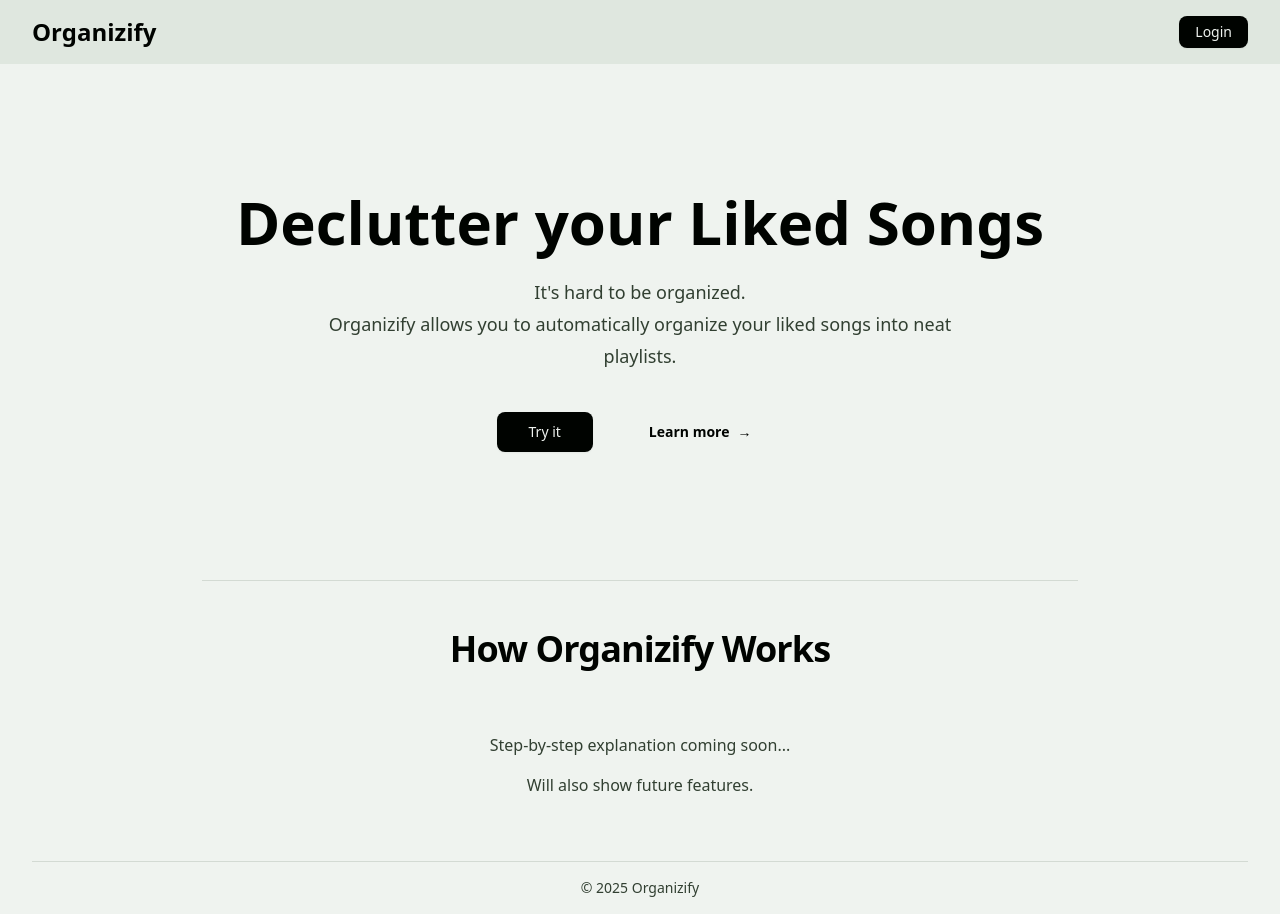
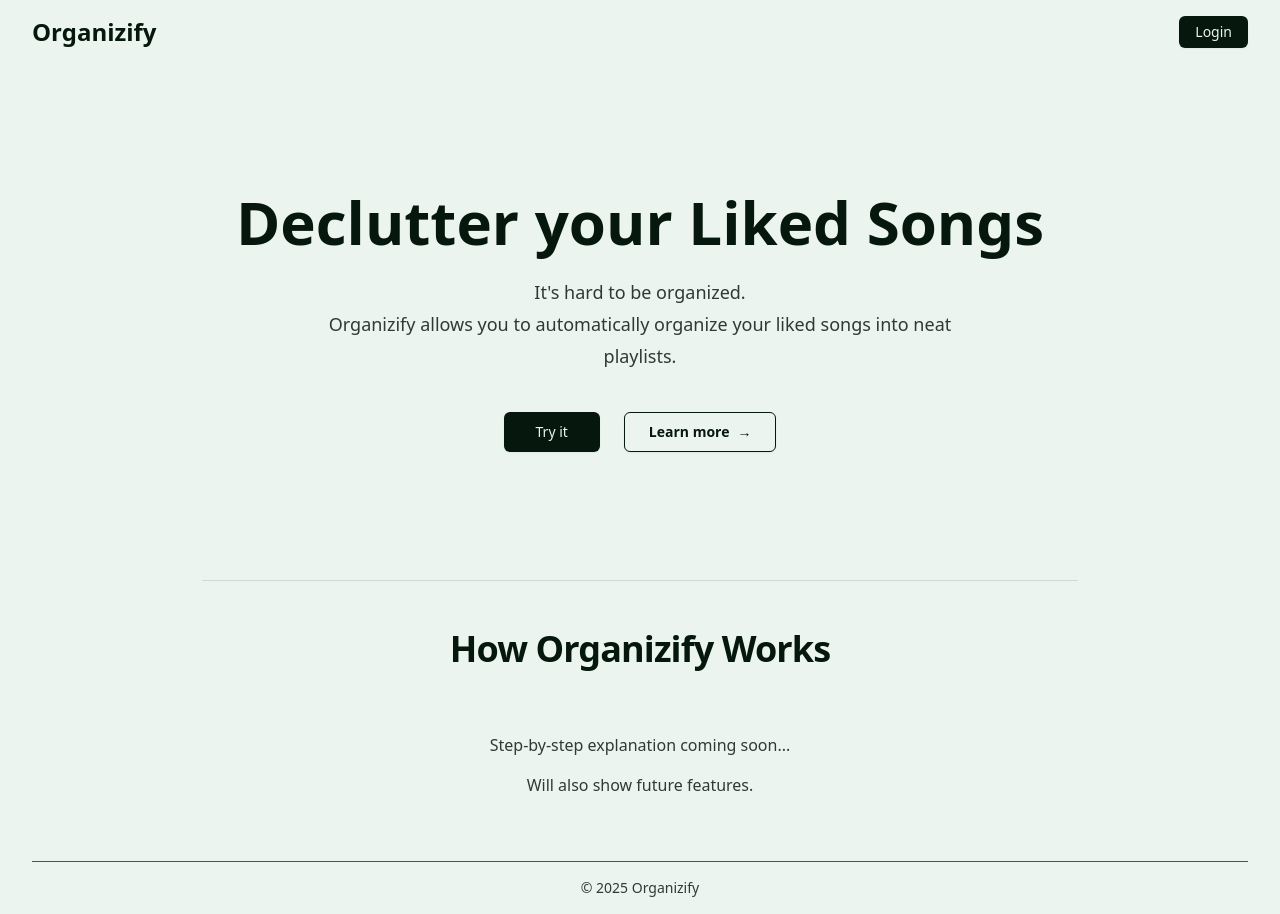
Before and after one commit to andrefmonteiro/organizify, a Nuxt app: page / in a window 1280 px wide. Built offline with nearby package versions, Linux system fonts and the light colour scheme; no server answers.

Commit message:
color adjustments

```diff
--- a/assets/css/tailwind.css
+++ b/assets/css/tailwind.css
@@ -1,125 +1,42 @@
 @import "tailwindcss";
-@import "tw-animate-css";
+@theme {
+	--color-surface-default: oklch(0.9587 0.0124 157);
+	--color-surface-muted: oklch(87.745% 0.01182 154.075);
 
-@custom-variant dark (&:is(.dark *));
+	--color-text-primary: oklch(0.1893 0.0335 155.37);
+	--color-text-secondary: oklch(33.627% 0.01801 161.55);
+	--color-text-tertiary: oklch(42.909% 0.02001 156.405);
 
-@theme inline {
-  --color-background: var(--background);
-  --color-foreground: var(--foreground);
-  --color-card: var(--card);
-  --color-card-foreground: var(--card-foreground);
-  --color-popover: var(--popover);
-  --color-popover-foreground: var(--popover-foreground);
-  --color-primary: var(--primary);
-  --color-primary-foreground: var(--primary-foreground);
-  --color-secondary: var(--secondary);
-  --color-secondary-foreground: var(--secondary-foreground);
-  --color-muted: var(--muted);
-  --color-muted-foreground: var(--muted-foreground);
-  --color-accent: var(--accent);
-  --color-accent-foreground: var(--accent-foreground);
-  --color-destructive: var(--destructive);
-  --color-destructive-foreground: var(--destructive-foreground);
-  --color-border: var(--border);
-  --color-input: var(--input);
-  --color-ring: var(--ring);
-  --color-chart-1: var(--chart-1);
-  --color-chart-2: var(--chart-2);
-  --color-chart-3: var(--chart-3);
-  --color-chart-4: var(--chart-4);
-  --color-chart-5: var(--chart-5);
-  --radius-sm: calc(var(--radius) - 4px);
-  --radius-md: calc(var(--radius) - 2px);
-  --radius-lg: var(--radius);
-  --radius-xl: calc(var(--radius) + 4px);
-  --color-sidebar: var(--sidebar);
-  --color-sidebar-foreground: var(--sidebar-foreground);
-  --color-sidebar-primary: var(--sidebar-primary);
-  --color-sidebar-primary-foreground: var(--sidebar-primary-foreground);
-  --color-sidebar-accent: var(--sidebar-accent);
-  --color-sidebar-accent-foreground: var(--sidebar-accent-foreground);
-  --color-sidebar-border: var(--sidebar-border);
-  --color-sidebar-ring: var(--sidebar-ring);
+	--color-background: var(--color-surface-default);
+	--color-card: var(--color-surface-default);
+	--color-popover: var(--color-surface-default);
+	--color-secondary: var(--color-surface-default);
+
+	--color-foreground: var(--color-text-primary);
+	--color-card-foreground: var(--color-text-primary);
+	--color-popover-foreground: var(--color-text-primary);
+	--color-secondary-foreground: var(--color-text-primary);
+
+	--color-muted-foreground: var(--color-text-secondary);
+
+	--color-border: var(--color-text-tertiary);
+	--color-ring: var(--color-text-secondary);
+
+	--color-primary: var(--color-text-primary);
+	--color-primary-foreground: var(--color-surface-default);
+
+	--color-accent: var(--color-surface-muted);
+	--color-accent-foreground: var(--color-text-primary);
+
+	--color-destructive: rgb(239 68 68);
+	--color-destructive-foreground: var(--color-surface-default);
 }
+/*
+* {
+	@apply border border-blue-500
+}
+*/
 
-:root {
-	--background: oklch(0.96 0.008 145);
-	--foreground: oklch(0.08 0.04 145);
-	--card: oklch(0.94 0.012 145);
-	--card-foreground: oklch(0.08 0.04 145);
-	--popover: oklch(0.96 0.008 145);
-	--popover-foreground: oklch(0.08 0.04 145);
-	--primary: oklch(0.08 0.04 145);
-	--primary-foreground: oklch(0.96 0.008 145);
-	--secondary: oklch(0.92 0.015 145);
-	--secondary-foreground: oklch(0.15 0.035 145);
-	--muted: oklch(0.92 0.015 145);
-	--muted-foreground: oklch(0.35 0.03 145);
-	--accent: oklch(0.92 0.015 145);
-	--accent-foreground: oklch(0.15 0.035 145);
-	--destructive: oklch(0.577 0.245 27.325);
-	--destructive-foreground: oklch(0.577 0.245 27.325);
-	--border: oklch(0.88 0.012 145);
-	--input: oklch(0.88 0.012 145);
-	--ring: oklch(0.25 0.035 145);
-	--chart-1: oklch(0.646 0.222 41.116);
-	--chart-2: oklch(0.6 0.118 184.704);
-	--chart-3: oklch(0.398 0.07 227.392);
-	--chart-4: oklch(0.828 0.189 84.429);
-	--chart-5: oklch(0.769 0.188 70.08);
-	--radius: 0.625rem;
-	--sidebar: oklch(0.94 0.012 145);
-	--sidebar-foreground: oklch(0.08 0.04 145);
-	--sidebar-primary: oklch(0.08 0.04 145);
-	--sidebar-primary-foreground: oklch(0.96 0.008 145);
-	--sidebar-accent: oklch(0.92 0.015 145);
-	--sidebar-accent-foreground: oklch(0.15 0.035 145);
-	--sidebar-border: oklch(0.88 0.012 145);
-	--sidebar-ring: oklch(0.25 0.035 145);
-  }
-
-  .dark {
-	--background: oklch(0.08 0.04 145);
-	--foreground: oklch(0.96 0.008 145);
-	--card: oklch(0.12 0.04 145);
-	--card-foreground: oklch(0.96 0.008 145);
-	--popover: oklch(0.08 0.04 145);
-	--popover-foreground: oklch(0.96 0.008 145);
-	--primary: oklch(0.96 0.008 145);
-	--primary-foreground: oklch(0.08 0.04 145);
-	--secondary: oklch(0.20 0.035 145);
-	--secondary-foreground: oklch(0.92 0.015 145);
-	--muted: oklch(0.20 0.035 145);
-	--muted-foreground: oklch(0.75 0.02 145);
-	--accent: oklch(0.20 0.035 145);
-	--accent-foreground: oklch(0.92 0.015 145);
-	--destructive: oklch(0.396 0.141 25.723);
-	--destructive-foreground: oklch(0.637 0.237 25.331);
-	--border: oklch(0.25 0.035 145);
-	--input: oklch(0.25 0.035 145);
-	--ring: oklch(0.75 0.02 145);
-	--chart-1: oklch(0.488 0.243 264.376);
-	--chart-2: oklch(0.696 0.17 162.48);
-	--chart-3: oklch(0.769 0.188 70.08);
-	--chart-4: oklch(0.627 0.265 303.9);
-	--chart-5: oklch(0.645 0.246 16.439);
-	--sidebar: oklch(0.12 0.04 145);
-	--sidebar-foreground: oklch(0.96 0.008 145);
-	--sidebar-primary: oklch(0.96 0.008 145);
-	--sidebar-primary-foreground: oklch(0.08 0.04 145);
-	--sidebar-accent: oklch(0.20 0.035 145);
-	--sidebar-accent-foreground: oklch(0.92 0.015 145);
-	--sidebar-border: oklch(0.25 0.035 145);
-	--sidebar-ring: oklch(0.75 0.02 145);
-  }
-
-@layer base {
-  * {
-    @apply border-border outline-ring/50;
-  }
-  body {
-    @apply bg-background text-foreground;
-  }
 html {
 scroll-behavior: smooth;
 /*
@@ -127,4 +44,7 @@
 overflow-y: auto;
 */
 }
+
+body {
+	@apply bg-surface-default text-text-primary;
 }
--- a/components/HeroSection.vue
+++ b/components/HeroSection.vue
@@ -22,7 +22,7 @@ const handleLogin = async () => {
 				</h1>
 
 				<div class="max-w-2xl mx-auto mt-6">
-					<p class="text-lg leading-8 text-muted-foreground">
+					<p class="text-lg leading-8 text-text-secondary">
 						It's hard to be organized.
 						<br>
 						Organizify allows you to automatically organize your liked songs into neat playlists.
@@ -40,8 +40,8 @@ const handleLogin = async () => {
 
 					<Button
 						size="lg"
-						class="px-8 font-semibold"
-						variant="link"
+						class=" font-semibold"
+						variant="outline"
 						as-child
 					>
 						<a href="#how-it-works">
--- a/components/ui/alert/index.ts
+++ b/components/ui/alert/index.ts
@@ -11,7 +11,7 @@ export const alertVariants = cva(
 			variant: {
 				default: 'bg-card text-card-foreground',
 				destructive: 'text-destructive bg-card [&>svg]:text-current *:data-[slot=alert-description]:text-destructive/90',
-				warning: 'bg-amber-50 text-amber-900 border-amber-200 [&>svg]:text-amber-600 *:data-[slot=alert-description]:text-amber-800',
+				warning: 'bg-accent text-accent-foreground border-border [&>svg]:text-accent-foreground *:data-[slot=alert-description]:text-muted-foreground',
 			},
 
 		},
--- a/components/ui/button/index.ts
+++ b/components/ui/button/index.ts
@@ -9,8 +9,7 @@ export const buttonVariants = cva(
 			variant: {
 				default:
           'bg-primary text-primary-foreground shadow-xs hover:bg-primary/90',
-				destructive:
-          'bg-destructive text-white shadow-xs hover:bg-destructive/90 focus-visible:ring-destructive/20 dark:focus-visible:ring-destructive/40 dark:bg-destructive/60',
+				destructive: 'bg-destructive text-destructive-foreground shadow-xs hover:bg-destructive/90 focus-visible:ring-destructive/20',
 				outline:
           'border bg-background shadow-xs hover:bg-accent hover:text-accent-foreground dark:bg-input/30 dark:border-input dark:hover:bg-input/50',
 				secondary:
--- a/components/ui/separator/Separator.vue
+++ b/components/ui/separator/Separator.vue
@@ -20,7 +20,7 @@ const delegatedProps = reactiveOmit(props, 'class')
 		v-bind="delegatedProps"
 		:class="
 			cn(
-				`bg-border shrink-0 data-[orientation=horizontal]:h-px data-[orientation=horizontal]:w-full data-[orientation=vertical]:h-full data-[orientation=vertical]:w-px`,
+				`bg-surface-muted shrink-0 data-[orientation=horizontal]:h-px data-[orientation=horizontal]:w-full data-[orientation=vertical]:h-full data-[orientation=vertical]:w-px`,
 				props.class,
 			)
 		"
--- a/nuxt.config.ts
+++ b/nuxt.config.ts
@@ -1,4 +1,3 @@
-// https://nuxt.com/docs/api/configuration/nuxt-config
 import { fileURLToPath } from 'node:url'
 import tailwindcss from '@tailwindcss/vite'
 
```
Also changed, not shown: 1 other file (tests, documents, lock files or other folders). Lines whose indentation alone changed are shown as unchanged.
